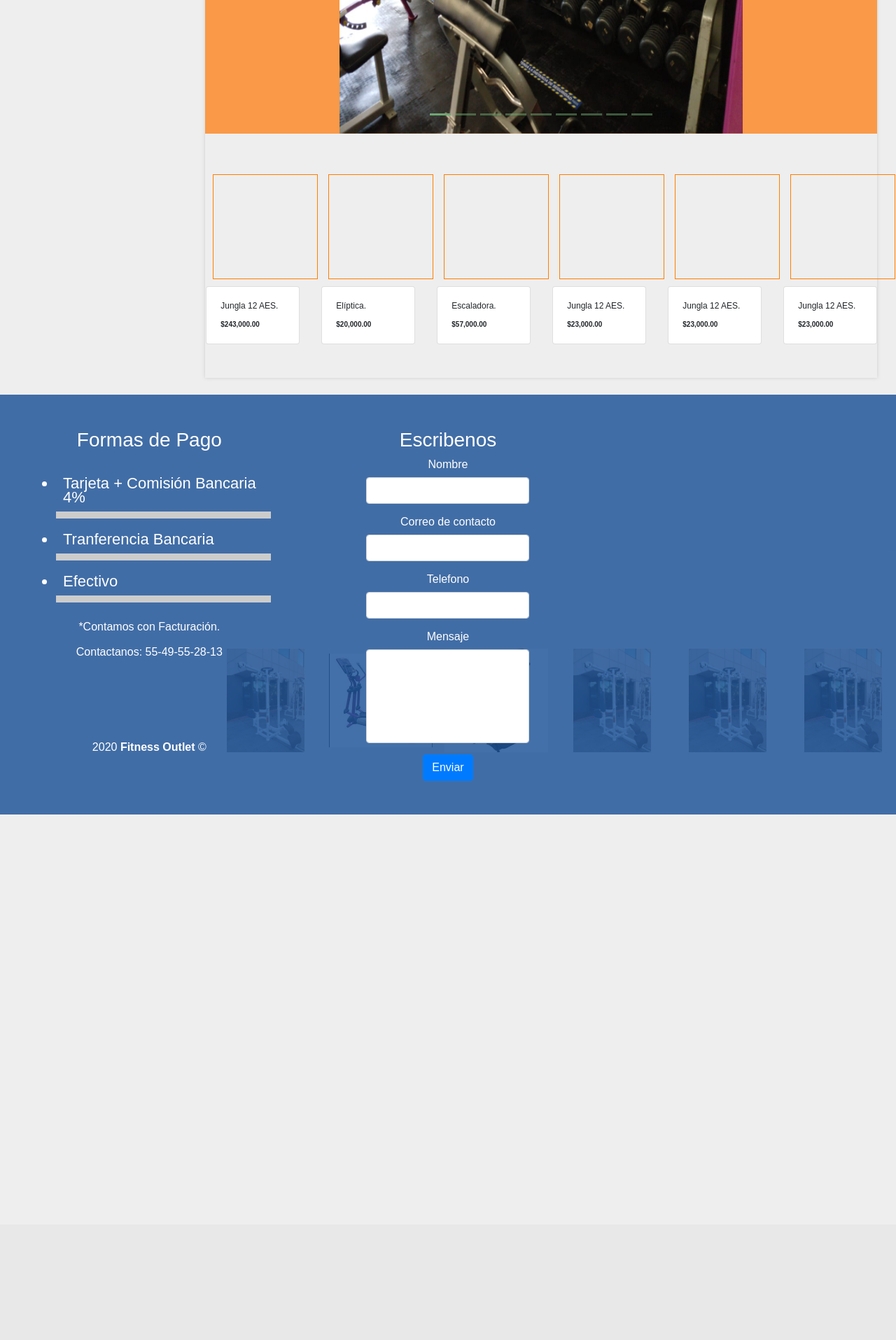
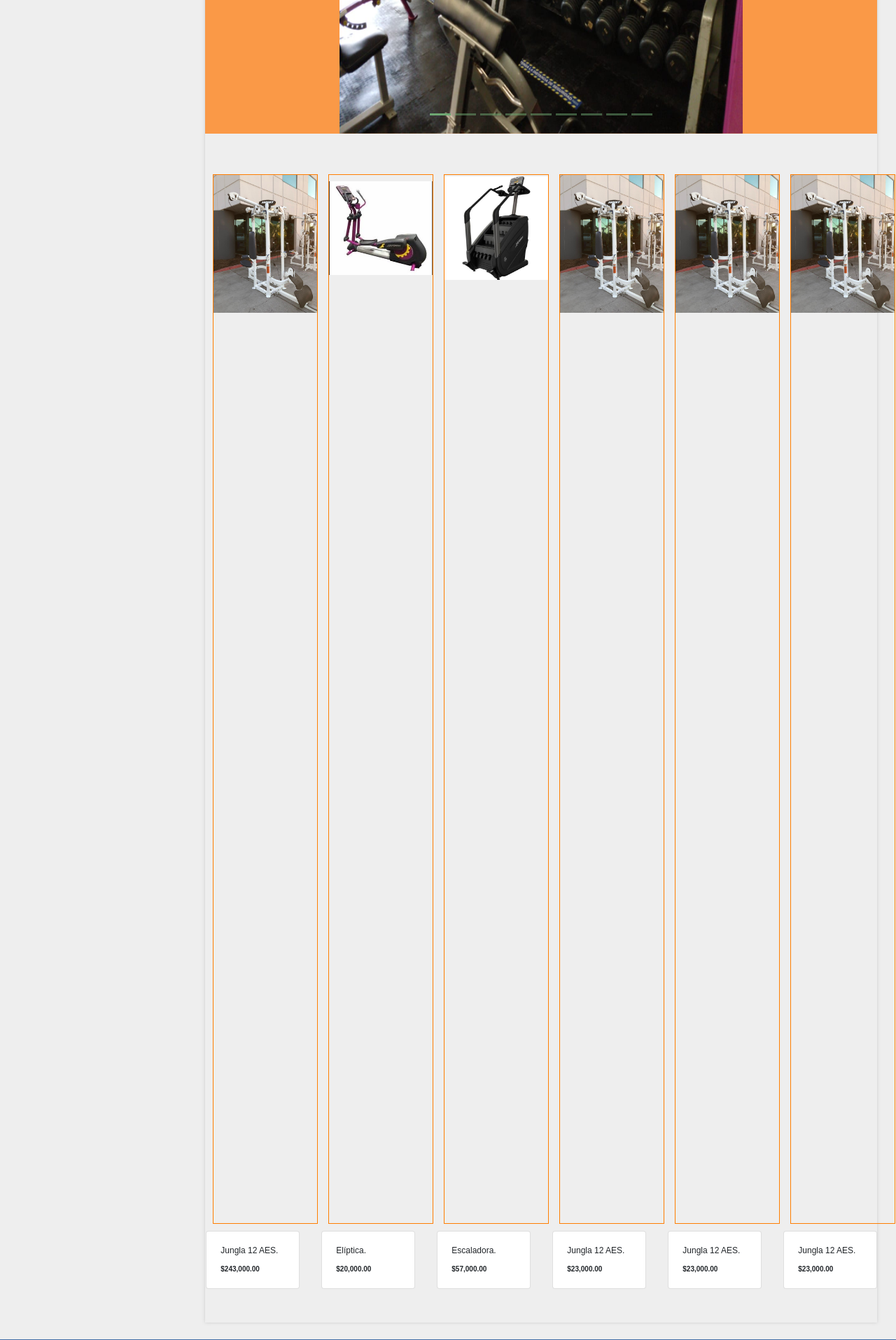
Before and after one commit to AmpersadPro/Fitness-outlet, a PHP site: page / in a window 1280 px wide. Shown: the part 483-2398 px from the top of the page at 70% size. Before the commit the page ends 1647 px from the top, so only its background shows below. Run offline with PHP 8.4, Linux system fonts and the light colour scheme; some web fonts are replaced.

Commit message:
Update styles.css

```diff
--- a/css/styles.css
+++ b/css/styles.css
@@ -268,8 +268,8 @@
 .container_equipos {
     margin: 10px;
     width: 150px;
-    height: 150px;
-    line-height: 1500px;
+    height: 1500px;
+    line-height: 150px;
     text-align: center;
     border: 1px solid #ff7e00;
 }
```
